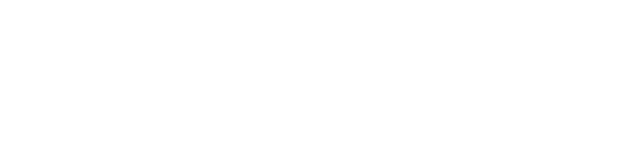
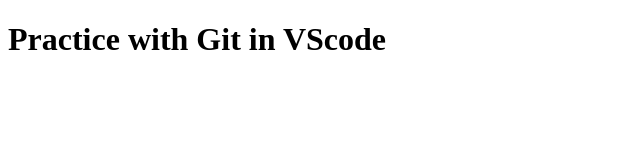
Before and after one commit to susvieja/first-project, a plain HTML site: page index.html in a window 1280 px wide. Shown: the whole page, without its empty margins (0-640 px from the left). Drawn offline with Linux system fonts and the light colour scheme.

Commit message:
add a new title on index

```diff
--- a/index.html
+++ b/index.html
@@ -11,5 +11,8 @@
             <ul class="menu__list"></ul>
         </nav>
     </header>
+    <main>
+        <h1 class="title">Practice with Git in VScode</h1>
+    </main>
 </body>
 </html>
```
